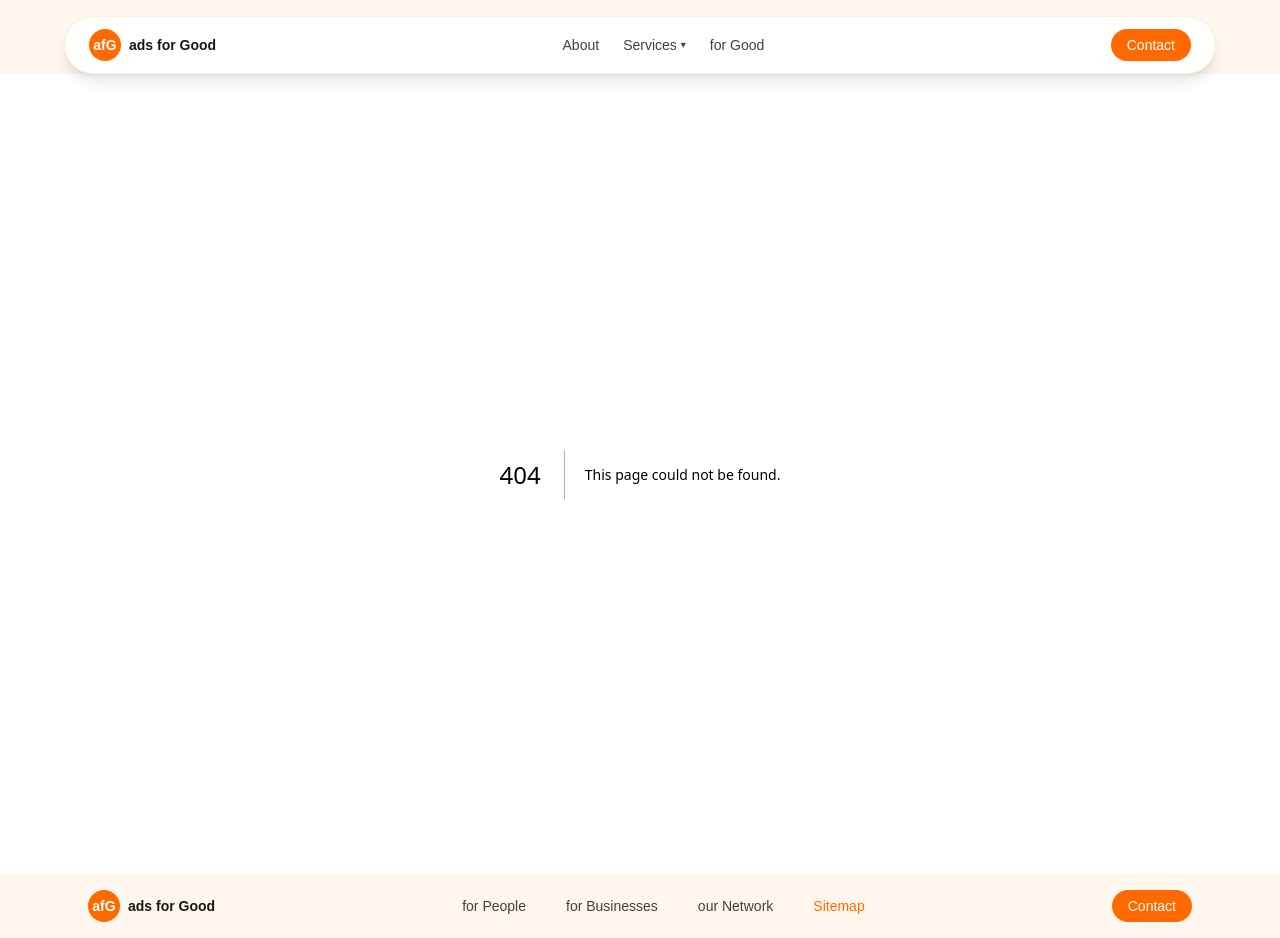
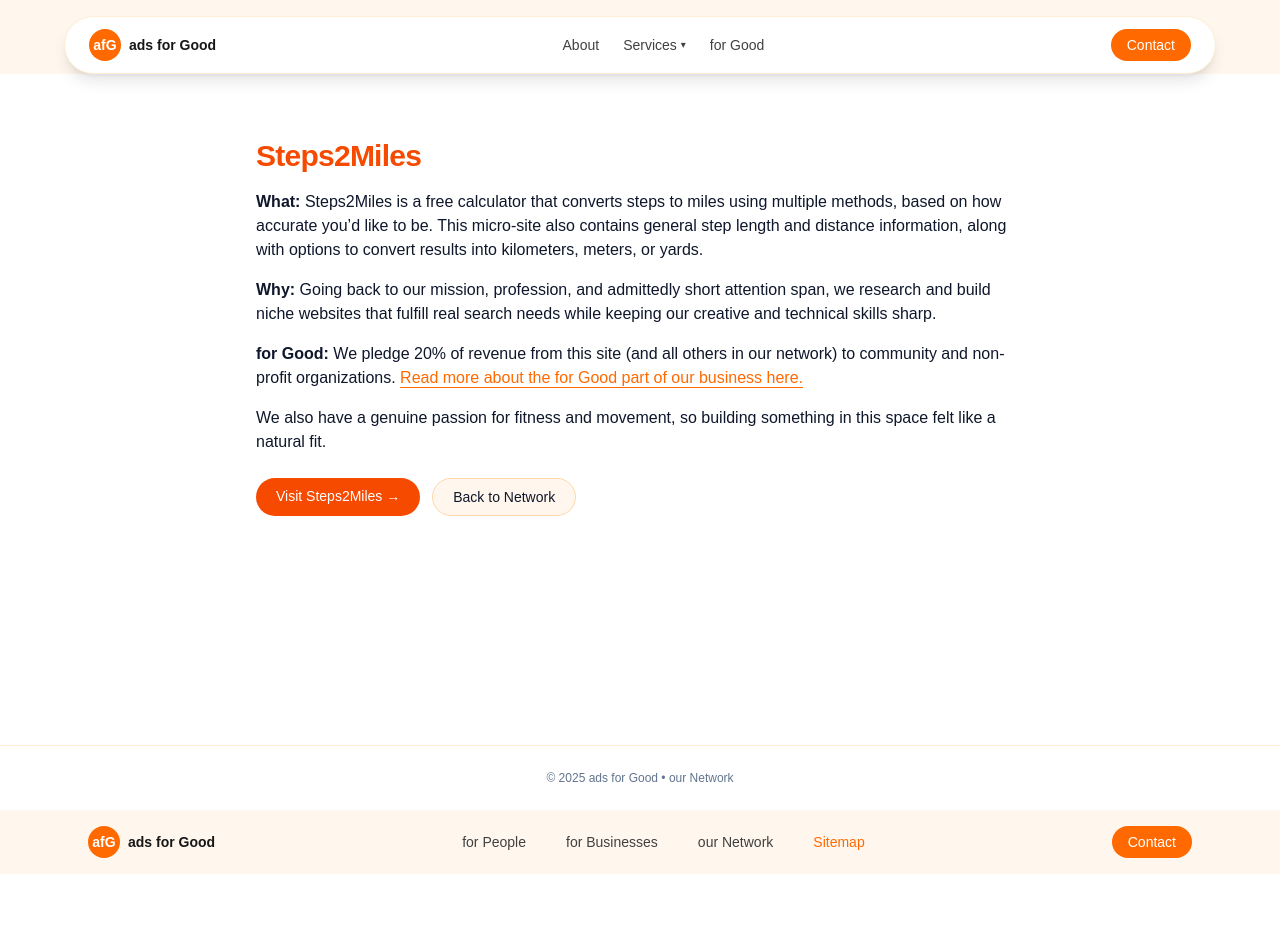
Before and after one commit to kmp-gitty/ads-for-good, a Next.js app: page /network/steps2miles in a window 1280 px wide. Before the commit this address had no page. After the commit the page ends 874 px from the top, so only its background shows below. Built offline with nearby package versions, Linux system fonts and the light colour scheme.

Commit message:
updated first satellite site

```diff
--- a/src/app/for-good/page.tsx
+++ b/src/app/for-good/page.tsx
@@ -1,5 +1,5 @@
 export const metadata = {
-    title: "philanthropic impact | how our ads and services are different",
+    title: "philanthropic impact | how ads for Good services are different",
     description:
       "Putting our money where our heart is. Using advertising revenue and profits for the betterment of our people and our communities.",
   };
--- a/src/app/network/NetworkClient.tsx
+++ b/src/app/network/NetworkClient.tsx
@@ -2,6 +2,7 @@
 
 import { useState } from "react";
 import Link from "next/link";
+import Image from "next/image";
 
 type Satellite = {
   id: number;
@@ -10,6 +11,7 @@ type Satellite = {
   tagline: string;
   description: string;
   slug: string; // for future internal articles, e.g. /network/home-tips-companion
+  image: string;
 };
 
 const SITES_PER_LOAD = 8;
@@ -18,12 +20,13 @@ const SITES_PER_LOAD = 8;
 const satellites: Satellite[] = [
   {
     id: 1,
-    name: "Sites coming soon",
-    category: "Home & Everyday",
-    tagline: "Tiny tools for everyday house chaos.",
+    name: "Steps to Miles Calculator",
+    category: "Fitness & Health",
+    tagline: "Calculate how far your steps have taken you.",
     description:
-      "Quick calculators, checklists, and how-tos for home projects, chores, and the little life admin tasks that always pile up.",
-    slug: "home-helper-hub",
+      "An easy to use calculator for estimating how far you've gone based on how many steps you've taken.",
+    slug: "steps2miles",
+    image: "/images/Steps2Miles_Logo.png"
   }
   // Add more as you create satellites...
 ];
@@ -82,10 +85,15 @@ export default function NetworkClient() {
                 className="flex flex-col rounded-3xl bg-orange-50/40 border border-orange-100 overflow-hidden shadow-sm"
               >
                 {/* Top media area (image placeholder) */}
-                <div className="relative bg-neutral-200/60 h-40">
-                  <div className="flex h-full w-full items-center justify-center text-xs text-neutral-600">
-                    Logo / preview placeholder
-                  </div>
+                <div className="relative h-40 bg-neutral-200/60">
+                    <Image
+                        src={site.image}
+                        alt={`${site.name} preview`}
+                        fill
+                        className="object-cover"
+                        sizes="(max-width: 768px) 100vw, 50vw"
+                        priority={site.id === 1}
+                    />
 
                   {/* Category badge */}
                   <div className="absolute bottom-2 right-2 rounded-full bg-white/90 px-3 py-1 text-[10px] font-medium text-neutral-700 shadow-sm">
@@ -106,18 +114,31 @@ export default function NetworkClient() {
                   </p>
 
                   {/* Learn more row – will later link to a detail article */}
-                  <div className="mt-4 flex items-center justify-between">
+                  {/* Bottom row: Learn more (left) + Go to Calculator (right) */}
+                    <div className="mt-4 flex items-center justify-between gap-3">
                     <Link
-                      href="#"
-                      // Later: href={`/network/${site.slug}`}
-                      className="text-sm font-medium text-orange-500 hover:underline"
+                        href={`/network/${site.slug}`}
+                        className="group inline-flex items-center gap-2 text-sm font-medium text-orange-500 hover:underline"
                     >
-                      Learn more
+                        Learn more
+                        <span
+                        aria-hidden="true"
+                        className="text-lg transition-transform group-hover:translate-x-0.5"
+                        >
+                        →
+                        </span>
                     </Link>
-                    <span className="text-lg" aria-hidden="true">
-                      →
-                    </span>
-                  </div>
+
+                    <a
+                        href="https://steps2miles.com#calculator"
+                        target="_blank"
+                        rel="noreferrer"
+                        className="inline-flex items-center gap-2 text-sm font-medium text-black hover:underline"
+                    >
+                        Go to Calculator <span aria-hidden="true">↑</span>
+                    </a>
+                    </div>
+
                 </div>
               </article>
             ))}
--- /dev/null
+++ b/src/app/network/[slug]/page.tsx
@@ -0,0 +1,127 @@
+import Link from "next/link";
+
+type SatellitePage = {
+    title: string;
+    description: React.ReactNode;
+    url: string;
+  };
+
+const SATELLITE_PAGES: Record<string, SatellitePage> = {
+    steps2miles: {
+        title: "Steps2Miles",
+        description: (
+          <div className="space-y-4">
+            <p>
+              <span className="font-semibold">What:</span>{" "}
+              Steps2Miles is a free calculator that converts steps to miles using
+              multiple methods, based on how accurate you’d like to be. This micro-site
+              also contains general step length and distance information, along with
+              options to convert results into kilometers, meters, or yards.
+            </p>
+
+            <p>
+              <span className="font-semibold">Why:</span>{" "}
+              Going back to our mission, profession, and admittedly short attention
+              span, we research and build niche websites that fulfill real search needs
+              while keeping our creative and technical skills sharp.
+            </p>
+
+            <p>
+              <span className="font-semibold">for Good:</span>{" "}
+              We pledge 20% of revenue from this site (and all others in our network)
+              to community and non-profit organizations.{" "}
+              <a
+                href="https://www.ads4good.com/for-good"
+                target="_blank"
+                rel="noreferrer"
+                className="font-medium text-orange-500 underline underline-offset-4 hover:text-orange-600"
+              >
+                Read more about the for Good part of our business here.
+              </a>
+            </p>
+
+            <p>
+              We also have a genuine passion for fitness and movement, so building
+              something in this space felt like a natural fit.
+            </p>
+          </div>
+        ),
+        url: "https://steps2miles.com",
+      },
+//Copy above and paste below for new satellite sites
+};
+
+export default async function NetworkDetailPage({
+  params,
+}: {
+  params: Promise<{ slug: string }>;
+}) {
+  const { slug: rawSlug } = await params;
+
+  const slug = decodeURIComponent(rawSlug).trim().toLowerCase();
+  const page = SATELLITE_PAGES[slug];
+
+  if (!page) {
+    return (
+      <div className="min-h-[calc(100vh-64px)] bg-white">
+        <main className="px-4 py-16">
+          <div className="mx-auto max-w-3xl">
+            <h1 className="text-2xl font-semibold text-black">Site not found</h1>
+
+            {/* Debug line (optional) */}
+            <p className="mt-2 text-sm text-slate-500">Debug slug: {slug}</p>
+
+            <p className="mt-2 text-slate-700">
+              This network page doesn’t exist yet.
+            </p>
+
+            <Link
+              href="/network"
+              className="mt-6 inline-block font-medium text-orange-600 hover:underline"
+            >
+              ← Back to Network
+            </Link>
+          </div>
+        </main>
+      </div>
+    );
+  }
+
+  return (
+    // min-h + flex makes footer stick to bottom even if content is short
+    <div className="min-h-[calc(100vh-64px)] bg-white flex flex-col">
+      <main className="flex-1 px-4 py-16">
+        <div className="mx-auto max-w-3xl">
+          <h1 className="text-3xl font-bold tracking-tight text-orange-600">
+            {page.title}
+          </h1>
+
+          <p className="mt-4 text-slate-900">{page.description}</p>
+
+          <div className="mt-6 flex flex-wrap gap-3">
+            <a
+              href={page.url}
+              target="_blank"
+              rel="noreferrer"
+              className="rounded-full bg-orange-600 px-5 py-2 text-sm font-medium text-white hover:bg-orange-700"
+            >
+              Visit {page.title} →
+            </a>
+
+            <Link
+              href="/network"
+              className="rounded-full border border-orange-200 bg-orange-50 px-5 py-2 text-sm font-medium text-slate-900 hover:bg-orange-100"
+            >
+              Back to Network
+            </Link>
+          </div>
+        </div>
+      </main>
+
+      {/* Footer pinned to bottom */}
+      <footer className="border-t border-orange-100 py-6 text-center text-xs text-slate-500">
+        © {new Date().getFullYear()} ads for Good • our Network
+      </footer>
+    </div>
+  );
+}
```
Also changed, not shown: public/images/Steps2Miles_Logo.png (added), public/images/s2M_Logo_192x192.png (added).
